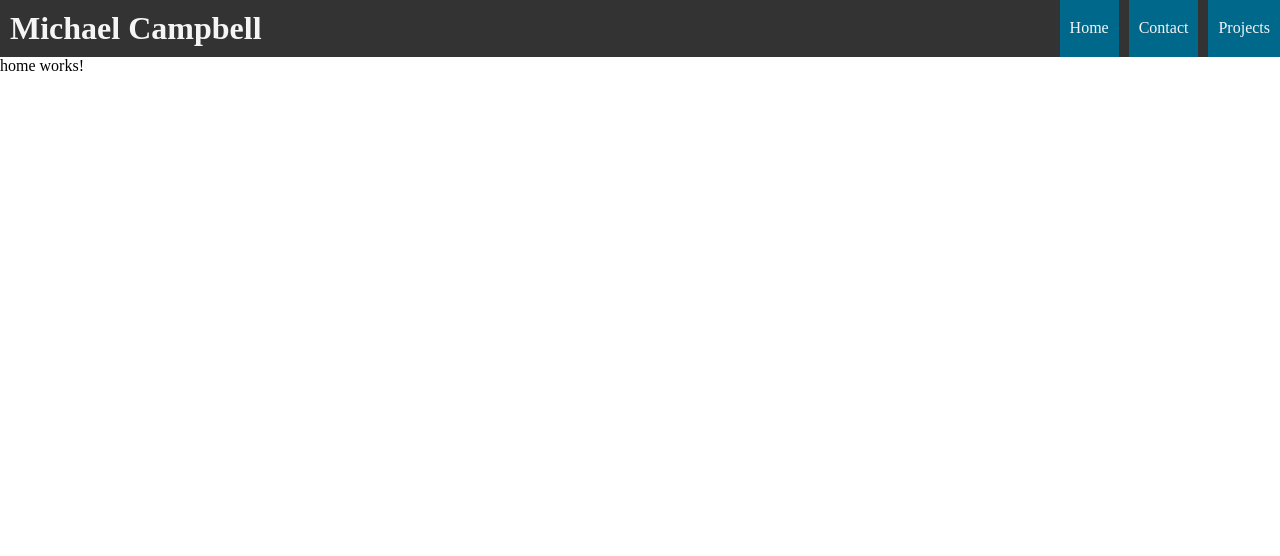
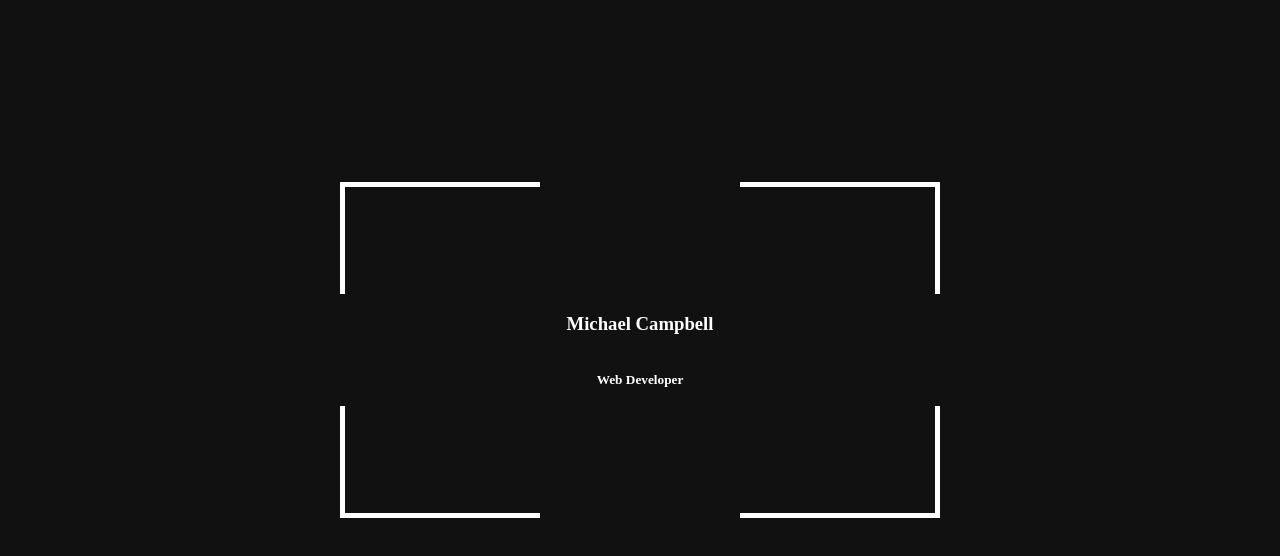
Before and after one commit to Mvcampbell3/Basic-Portfolio, an Angular app: page / in a window 1280 px wide. Shown: the top 556 px of the page. Built offline with nearby package versions, Linux system fonts and the light colour scheme.

Commit message:
home component progress

```diff
--- a/src/app/app.component.html
+++ b/src/app/app.component.html
@@ -1,5 +1,5 @@
-<header>
-  <h1>Michael Campbell</h1>
+<!-- <header>
+  <h1>MVCthree</h1>
   <nav>
     <ul>
       <li>
@@ -13,5 +13,5 @@
       </li>
     </ul>
   </nav>
-</header>
+</header> -->
 <router-outlet></router-outlet>
--- a/src/app/home/home.component.html
+++ b/src/app/home/home.component.html
@@ -1 +1,17 @@
-<p>home works!</p>
+<div class="container fade-in">
+  <div class="grid-holder">
+    <div class="piece left-top">
+    </div>
+    <div class="piece center-top"></div>
+    <div class="piece right-top"></div>
+    <div class="piece left-center"></div>
+    <div class="piece center-center">
+      <h3 class='text-center'>Michael Campbell</h3>
+      <h5 class='text-center'>Web Developer</h5>
+    </div>
+    <div class="piece right-center"></div>
+    <div class="piece left-bottom"></div>
+    <div class="piece center-bottom"></div>
+    <div class="piece right-bottom"></div>
+  </div>
+</div>
--- a/src/app/home/home.component.scss
+++ b/src/app/home/home.component.scss
@@ -0,0 +1,74 @@
+@import '../../variables.scss';
+
+.container{
+  height: 100vh;
+  background-color: #111;
+  display: grid;
+  place-items: center;
+}
+
+.grid-holder{
+  display: grid;
+  max-width: 600px;
+  min-width: 300px;
+  height: 42vh;
+  margin-top: -100px;
+  width: 70%;
+  display: grid;
+  grid-template-columns: repeat(3, 1fr);
+  grid-template-rows: repeat(3, 1fr);
+}
+
+.center-center{
+  color: white;
+  display: grid;
+  place-items: center center;
+}
+
+.left-top{
+  border-top: 5px white solid;
+  border-left: 5px white solid;
+}
+
+.right-top{
+  border-top: 5px white solid;
+  border-right: 5px white solid;
+}
+
+.left-bottom{
+  border-left: 5px white solid;
+  border-bottom: 5px white solid;
+}
+
+.right-bottom{
+  border-right: 5px white solid;
+  border-bottom: 5px white solid;
+}
+
+.piece{
+  transition: all .25s;
+
+  &:hover{
+    background-color: $bg-white;
+    color: $bg-secondary;
+    border: none;
+    transition: all .25s;
+  }
+}
+
+.info-holder{
+  width: 100%;
+  height: 100%;
+}
+
+.fade-in{
+  animation-name: fadeIn;
+  animation-duration: .3s;
+  animation-fill-mode: forwards;
+  opacity: 0;
+}
+
+@keyframes fadeIn{
+  0% {opacity: 0}
+  100% {opacity: 1}
+}
```
